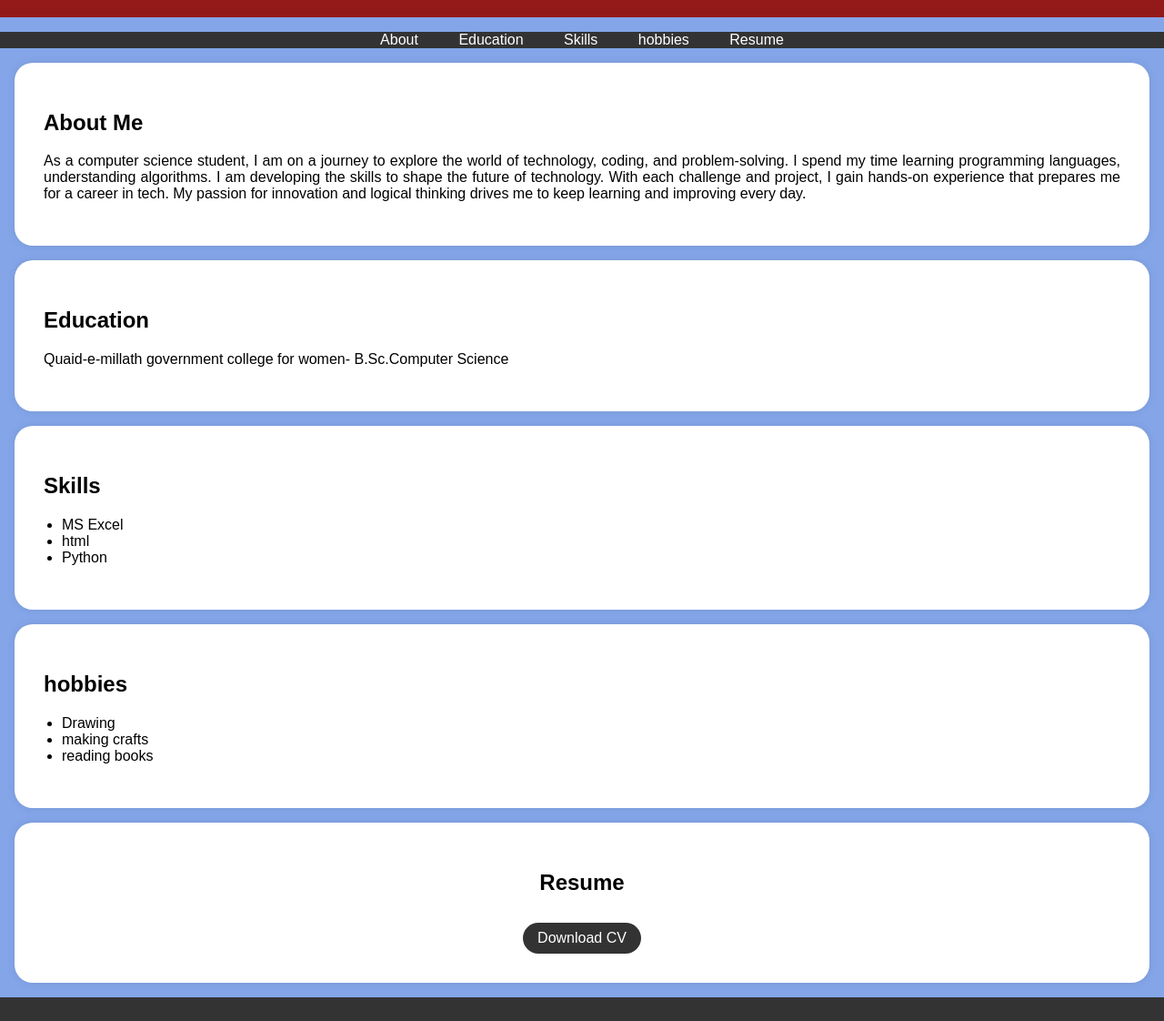
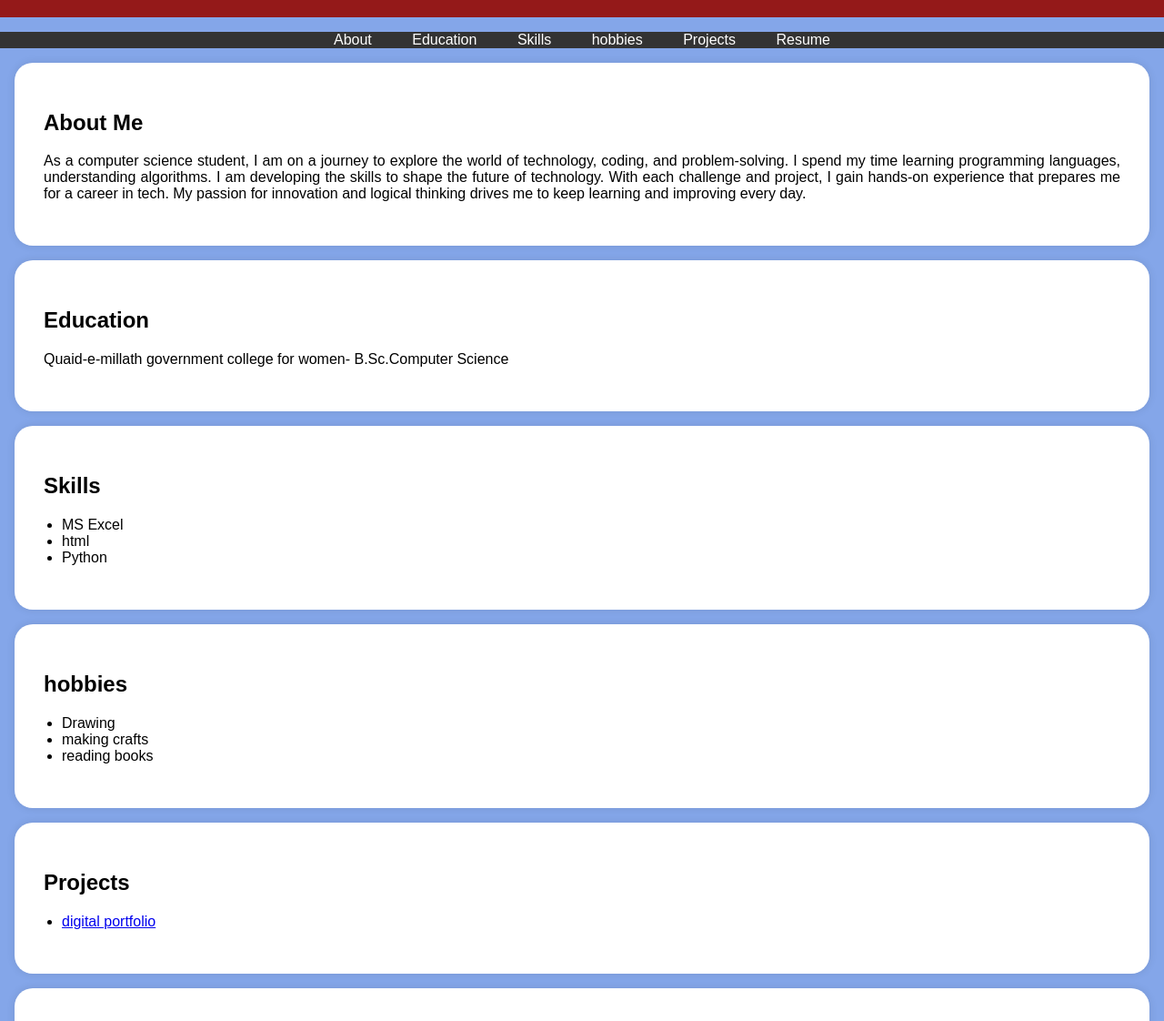
Before and after one commit to Megala-13/Digital-portfolio-, a plain HTML site: page index.html in a window 1280 px wide. Shown: the part 178-1300 px from the top of the page at 91% size. Drawn offline with Linux system fonts and the light colour scheme.

Commit message:
index.html

```diff
--- a/index.html
+++ b/index.html
@@ -107,6 +107,7 @@
             <li><a href="#education">Education</a></li>
             <li><a href="#skills">Skills</a></li>
             <li><a href="#hobbies">hobbies</a></li>
+            <li><a href="#projects">Projects</a></li>
             <li><a href="#resume">Resume</a></li>
 
         </ul>
@@ -153,6 +154,14 @@
             </ul>
         </div>
     </section>
+            <div class="section-content">
+            <h2>Projects</h2>
+            <ul>
+                <li><a href="https://megala-13.github.io/Digital-portfolio-/">digital portfolio</a></li>
+                <!-- Add more project links here -->
+            </ul>
+        </div>
+</section>
 
     <section id="resume">
 
```
